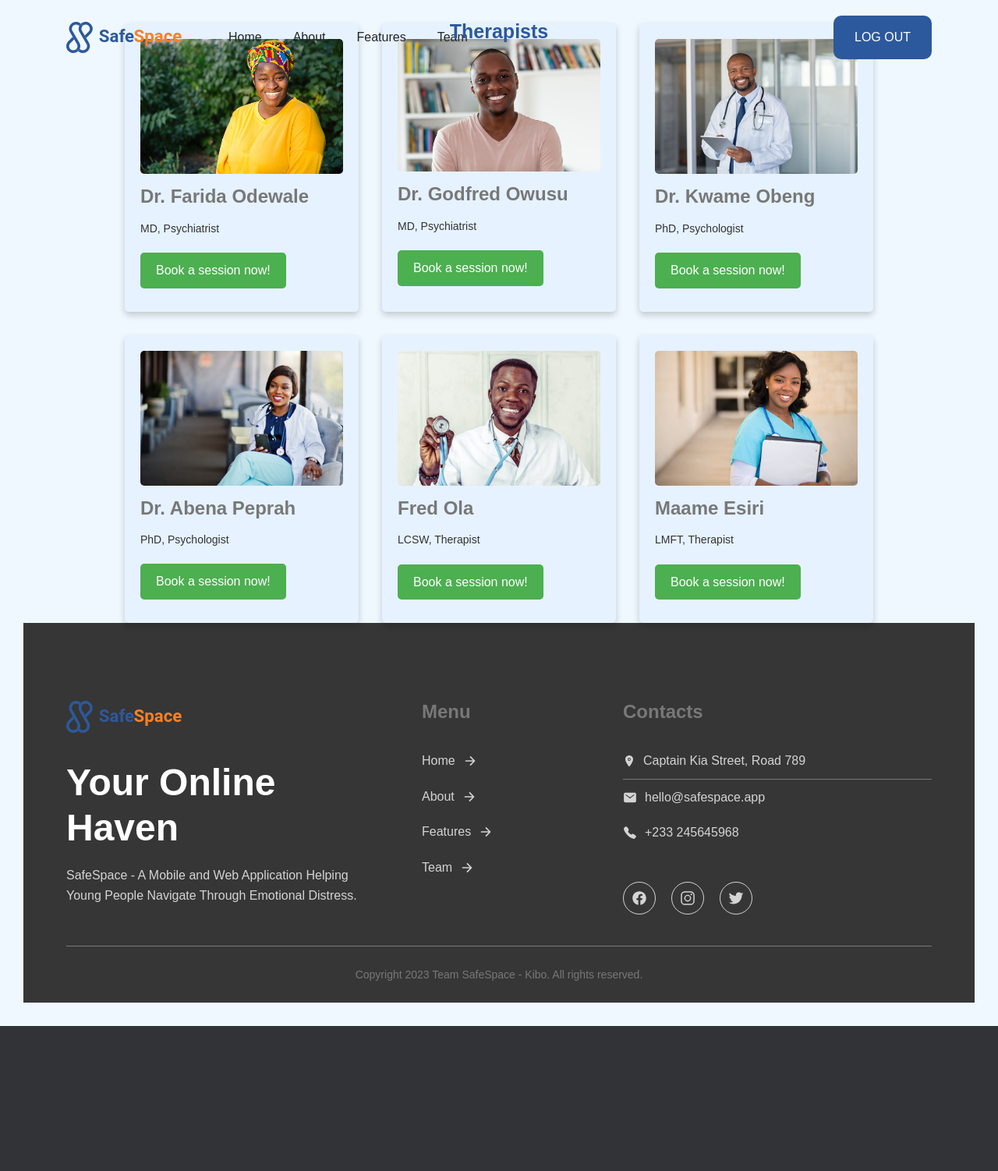
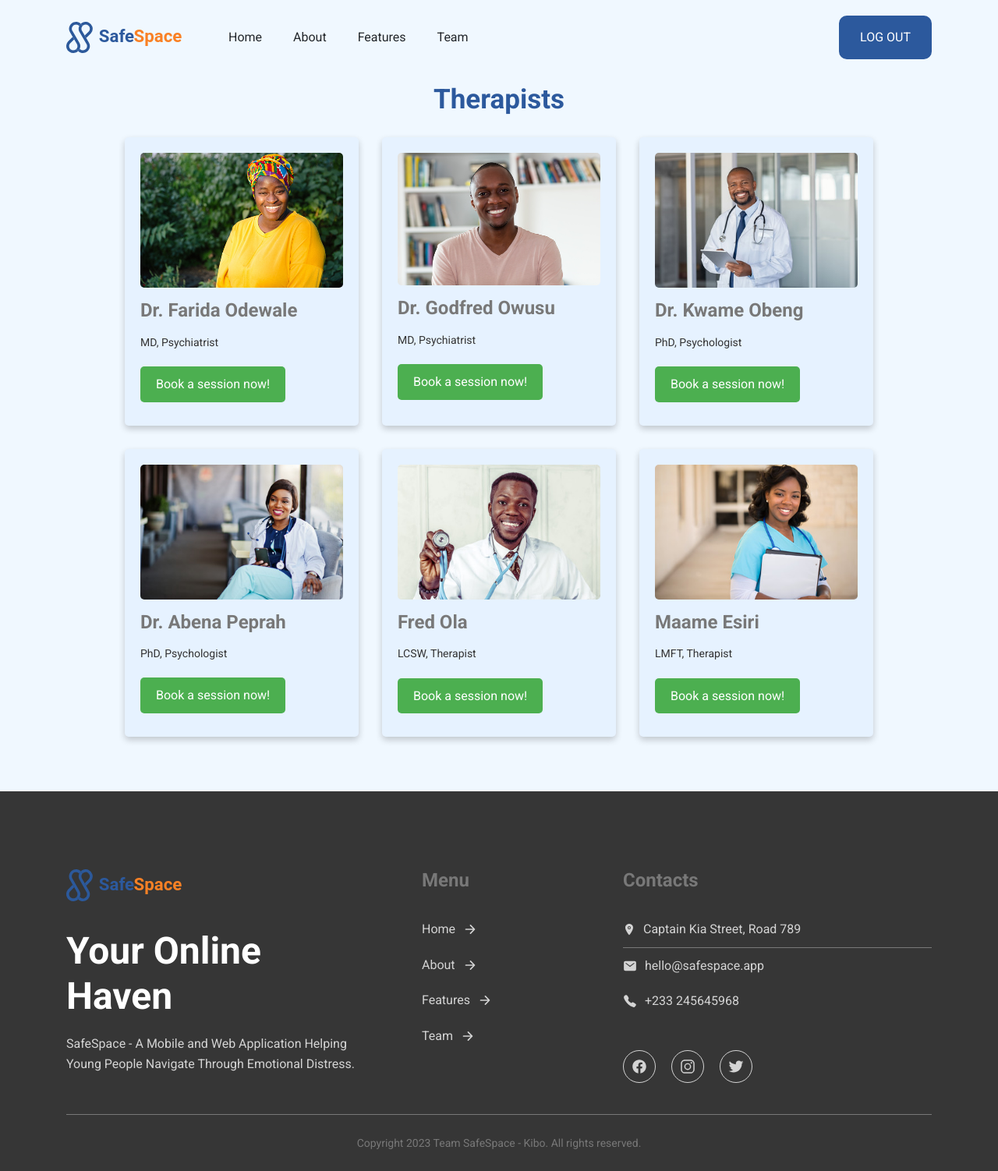
Before and after one commit to emmanuelofor/SafeSpace, a Flask app: page /therapist2 in a window 1280 px wide. Shown: the whole page at 78% size. Before the commit the page ends 1316 px from the top, so only its background shows below. Run offline with Flask 3, Linux system fonts and the light colour scheme.

Commit message:
updated the header and footer of therapist2.html

```diff
--- a/static/homepage.css
+++ b/static/homepage.css
@@ -641,16 +641,6 @@
     border-radius: var(--radius-20);
   }
 
-  .hero .shape-1 {
-    left: 0;
-    bottom: 60px;
-  }
-
-  .hero .shape-2 {
-    top: 60px;
-    right: -10px;
-  }
-
 }
 
 
@@ -735,15 +725,6 @@
     grid-template-columns: 1fr 1fr;
     align-items: center;
     gap: 30px;
-  }
-
-  .hero .shape-1 {
-    bottom: 30px;
-  }
-
-  .hero .shape-2 {
-    top: 80px;
-    right: -40px;
   }
 
 
--- a/static/therapist2.css
+++ b/static/therapist2.css
@@ -1,12 +1,24 @@
 body {
-  font-family: Arial, sans-serif;
+  font-family: "Roboto", sans-serif;
   background-color: #f0f8ff;
-  padding: 30px;
+  /* padding: 30px; */
 }
 
-.header h1 {
+/* .header h1 {
   text-align: center;
   font-size: 2.5rem;
+  color: #2C599D;
+  margin-bottom: 20px;
+} */
+
+.therapist-hero {
+  margin-top: 100px;
+  margin-bottom: 70px;
+}
+
+.h1-title {
+  text-align: center;
+  font-size: 3.5rem;
   color: #2C599D;
   margin-bottom: 20px;
 }
--- a/templates/therapist2.html
+++ b/templates/therapist2.html
@@ -5,8 +5,7 @@
     <meta charset="UTF-8">
     <meta http-equiv="X-UA-Compatible" content="IE=edge">
     <meta name="viewport" content="width=device-width, initial-scale=1.0">
-    <title>Therapists</title>
-
+    <title>Therapists - SafeSpace</title>
 
     <!-- favicon -->
     <link rel="shortcut icon" href="{{ url_for('static', filename='images/safe-favicon.svg') }}" type="image/svg+xml">
@@ -98,10 +97,18 @@
     </header>
 
 
+
+
+
     <main>
         <article>
-            <div class="header">
-                <h1>Therapists</h1>
+
+            <section class="therapist-hero">
+                <div class="container">
+
+                    <div class="hero-content" data-reveal="left">
+                        <h1 class="h1-title">Therapists</h1>
+
                     </div>
 
                     <div class="therapist-container">
@@ -117,9 +124,15 @@
                         {% endfor %}
                     </div>
 
+
+                </div>
+            </section>
+
+
+
+
         </article>
     </main>
-
 
         <!--
             - #FOOTER
```
Also changed, not shown: instance/safespace.db. Lines whose indentation alone changed are shown as unchanged.
